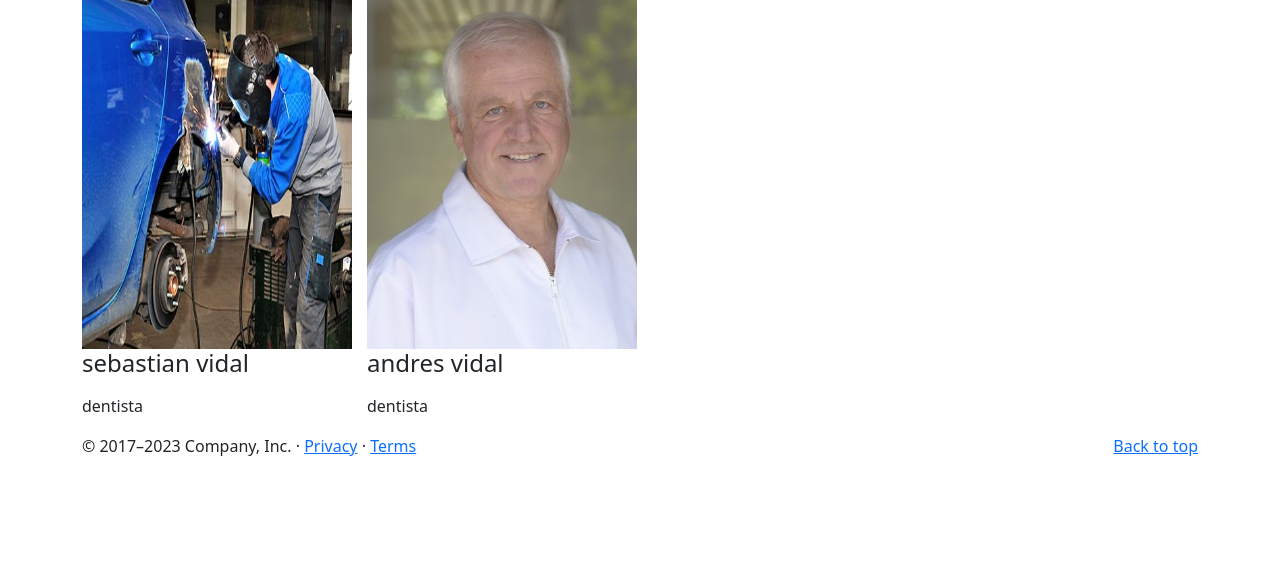
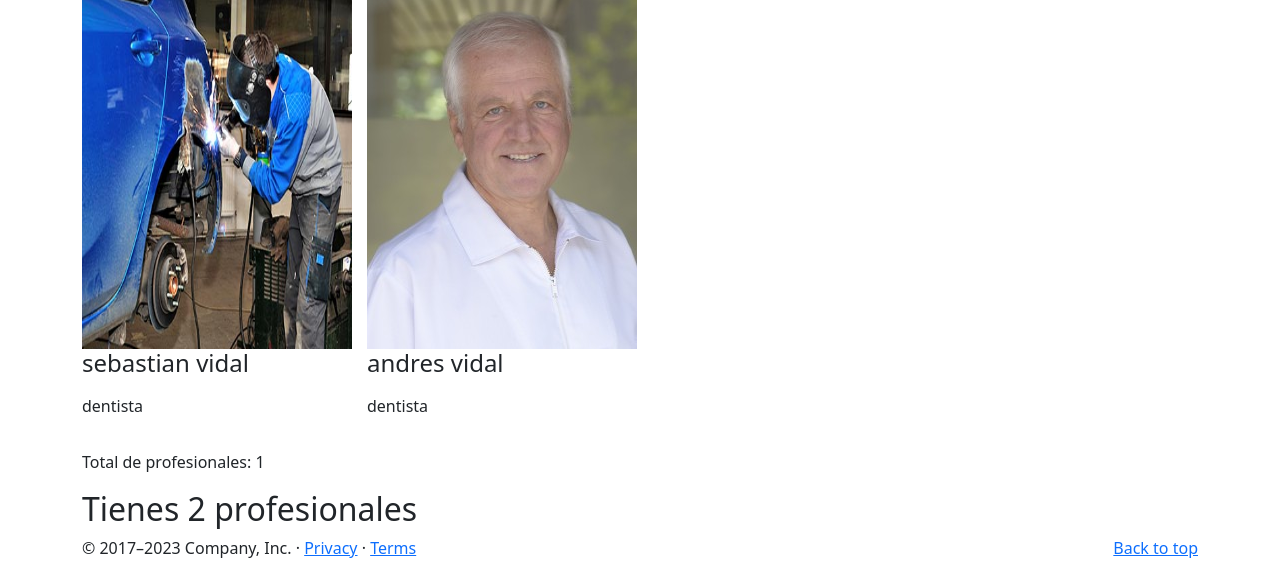
Before and after one commit to Isabellags/MediApp, a Django app: template appweb/templates/profesionales.html in a window 1280 px wide. Shown: the part 287-863 px from the top of the page. Before the commit the page ends 743 px from the top, so only its background shows below. Run offline with Django 4.2, Linux system fonts and the light colour scheme; data comes from the database, SQL or seed files in the repository; the template is opened without the code that fills it: values that come from a table or form of the project are taken from there, most other values are stand-ins (such as "Sample title", 1, 10 or a date in 2020).

Commit message:
Ccambios en template profesionales

```diff
--- a/appweb/templates/profesionales.html
+++ b/appweb/templates/profesionales.html
@@ -43,7 +43,12 @@
           </div>
           {% endfor %}
       </div>
-    </!->
+      <div class="mt-3">
+        <p>Total de profesionales: {{ total_profesionales }}</p>
+        <h2>Tienes {{ mis_profesionales|length }} profesionales</h2>
+        </div>
+
+
   </div>
 
 {% endblock %}
```
